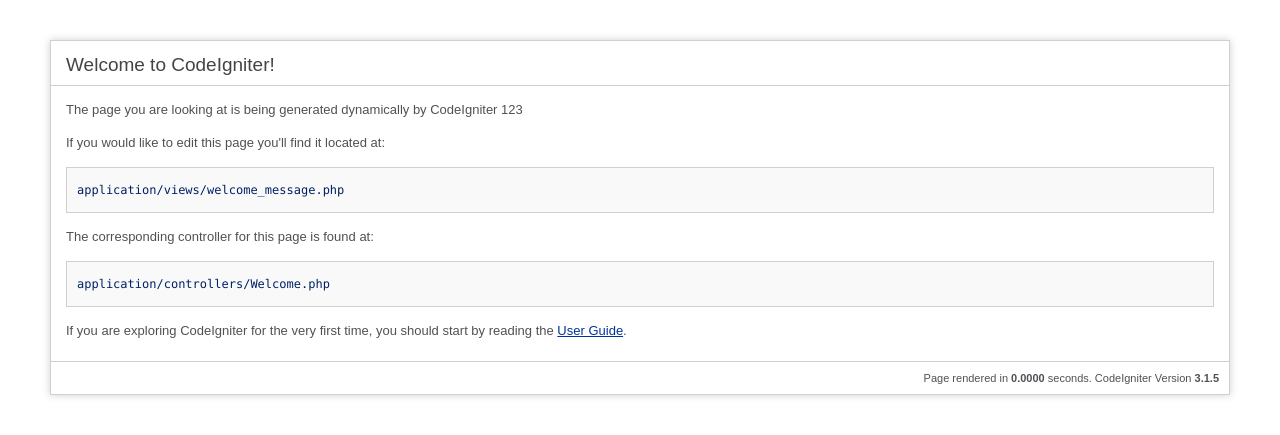
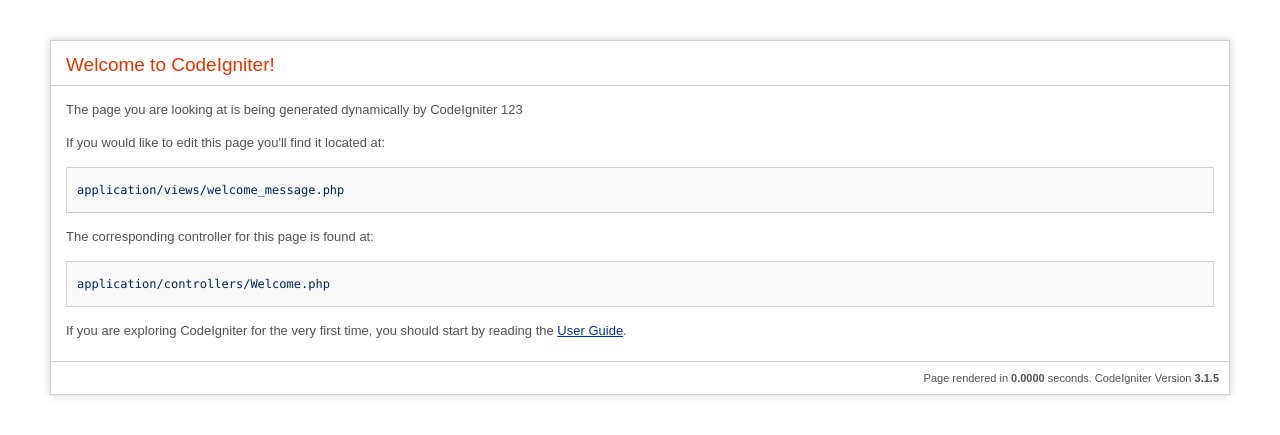
Before and after one commit to peyman-soleymnai/DevOps, a CodeIgniter app: page /database/ in a window 1280 px wide. Shown: the top 435 px of the page. Run offline with CodeIgniter, Linux system fonts and the light colour scheme.

Commit message:
change color

```diff
--- a/application/views/welcome_message.php
+++ b/application/views/welcome_message.php
@@ -25,7 +25,7 @@ defined('BASEPATH') OR exit('No direct script access allowed');
 	}
 
 	h1 {
-		color: #444;
+		color: #E13300;
 		background-color: transparent;
 		border-bottom: 1px solid #D0D0D0;
 		font-size: 19px;
```
